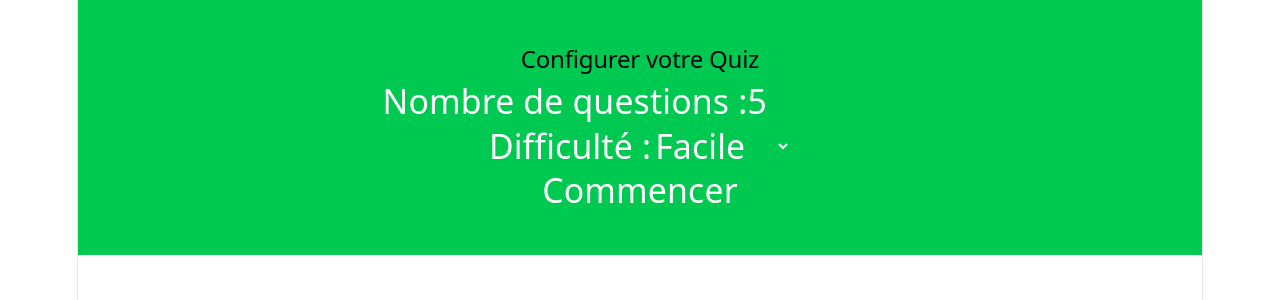
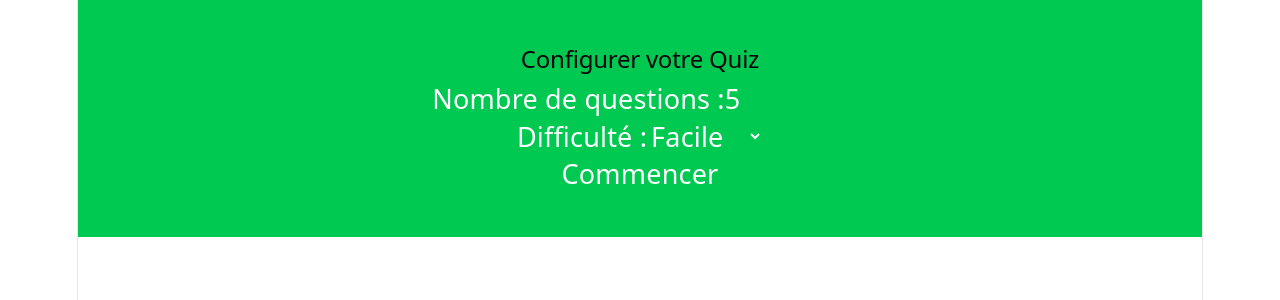
Before and after one commit to fadaldrame97-sys/SportQuiz-Master-Le-D-fi-des-Athl-tes, a React (Vite) app: page / in a window 1280 px wide. Shown: the top 300 px of the page. Built offline with nearby package versions, Linux system fonts and the light colour scheme.

Commit message:
travaille sur laffichage des question

```diff
--- a/src/App.jsx
+++ b/src/App.jsx
@@ -4,15 +4,56 @@ import viteLogo from './assets/vite.svg'
 import heroImg from './assets/hero.png'
 import './App.css'
 import QuizSetupForm from "./composants/setup/quizSetupForm";
+import Loader from "./composants/setup/laoder";
+import ErrorMessage from "./composants/setup/errorMessage";
 
-const startQuiz = (config) => {
-  console.log("Config choisie :", config);
-};
 function App() {
-   return (
-    <div className="bg-green-500 text-white p-10 text-3xl">
-      <QuizSetupForm onStart={startQuiz} />
+  const [gameState, setGameState] = useState("setup");
+  // "setup", "loading", "error", "ready"
+
+  const [error, setError] = useState(null);
+  const [questions, setQuestions] = useState([]);
+
+  const startQuiz = async ({ amount, difficulty }) => {
+    setGameState("loading");
+    setError(null);
+
+    try {
+      const response = await fetch(
+        `https://opentdb.com/api.php?amount=20&category=21`
+      );
+      const data = await response.json();
+
+      if (data.response_code !== 0) {
+        throw new Error("Pas assez de questions");
+      }
+
+      setQuestions(data.results);
+      setGameState("ready");
+
+    } catch (err) {
+      setError("Erreur lors du chargement ");
+      setGameState("error");
+    }
+  };
+
+  return (
+    <div className="bg-green-500 text-white p-10 text-2xl">
+
+      {gameState === "setup" && (
+        <QuizSetupForm onStart={startQuiz} />
+      )}
+
+      {gameState === "loading" && <Loader />}
+
+      {gameState === "error" && <ErrorMessage message={error} />}
+
+      {gameState === "ready" && (
+        <p>Quiz chargé  — maintenant l’affichage des questions </p>
+      )}
+
     </div>
   );
 }
+
 export default App;
--- a/src/composants/setup/errorMessage.jsx
+++ b/src/composants/setup/errorMessage.jsx
@@ -0,0 +1,3 @@
+export default function ErrorMessage({ message }) {
+  return <p style={{ color: "red" }}>{message}</p>;
+}
--- a/src/composants/setup/laoder.jsx
+++ b/src/composants/setup/laoder.jsx
@@ -0,0 +1,3 @@
+export default function Loader() {
+  return <p>Chargement...</p>;
+}
```
